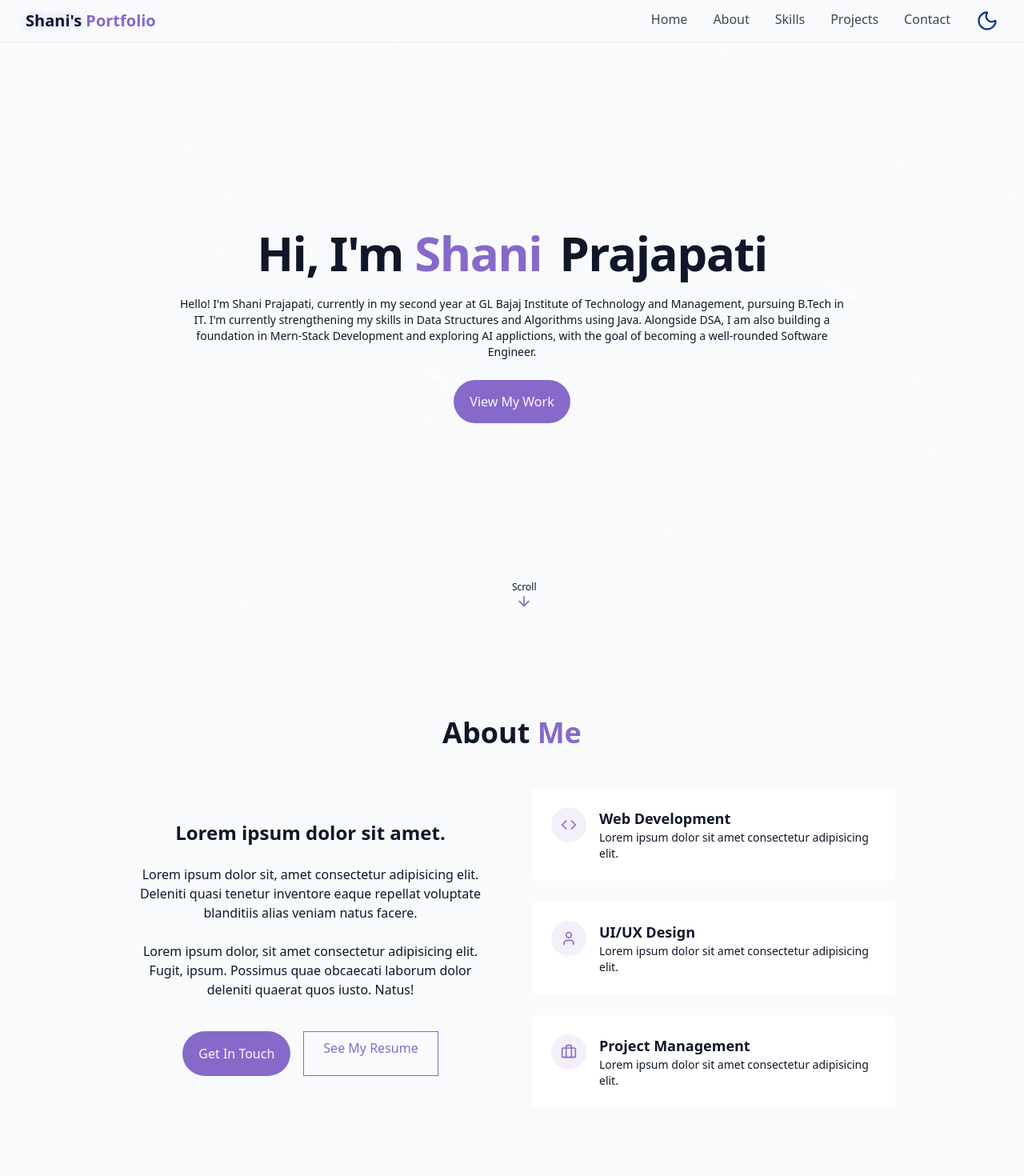
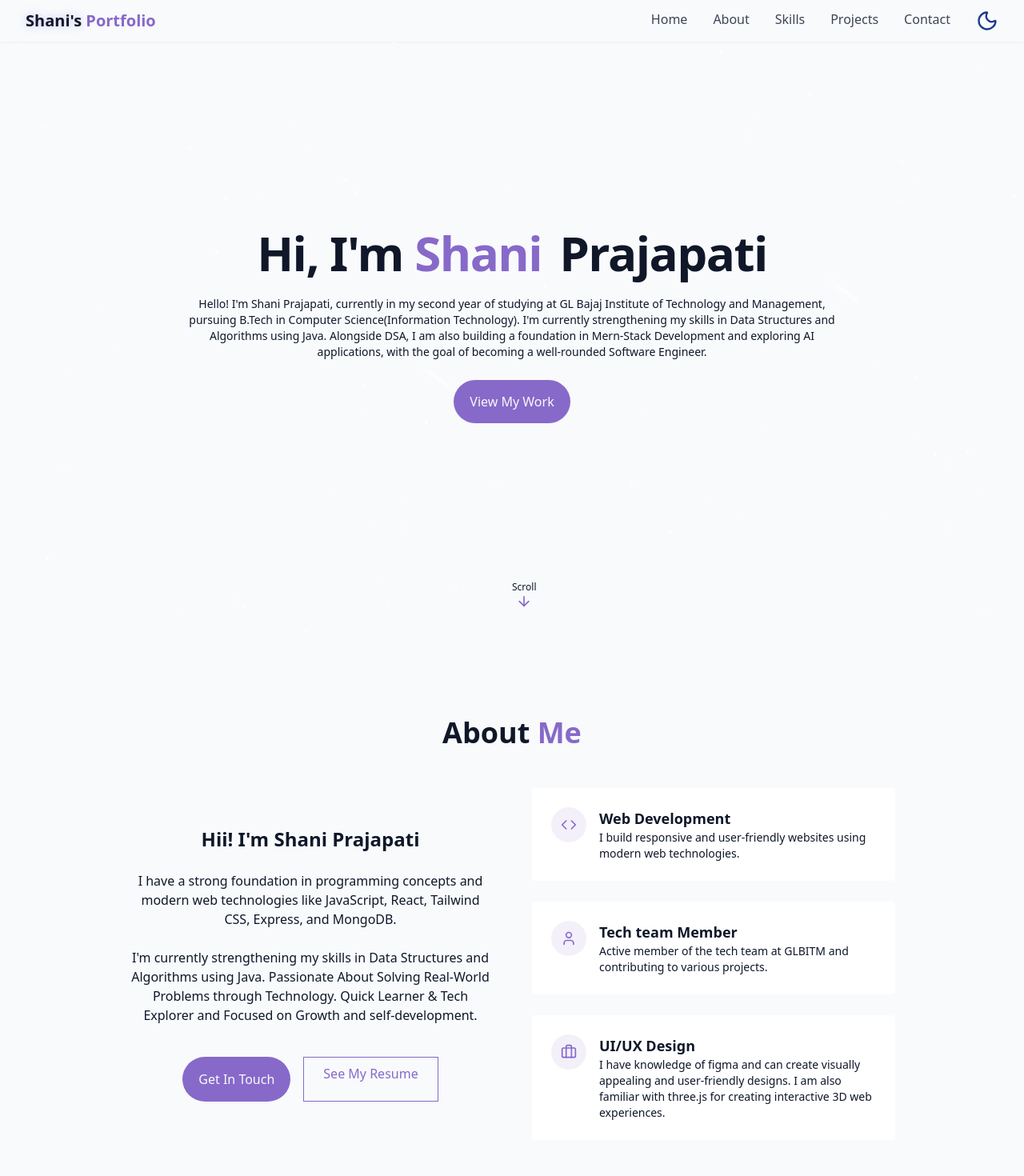
Before and after one commit to shaniprajapatiii/portfolio, a React (Vite) app: page / in a window 1280 px wide. Shown: the top 1470 px of the page at 80% size. Built offline with nearby package versions, Linux system fonts and the light colour scheme.

Commit message:
first commit

```diff
--- a/src/components/AboutSection.jsx
+++ b/src/components/AboutSection.jsx
@@ -16,12 +16,14 @@ export const AboutSection = () => {
                 <div className="grid grid-cols-1 md:grid-cols-2 gap-12 items-center">
                     {/* first grid item */}
                     <div className="space-y-6">
-                        <h3 className="text-2xl font-semibold">Lorem ipsum dolor sit amet.</h3>
+                        <h3 className="text-2xl font-semibold">Hii! I'm Shani Prajapati</h3>
                         <p className="text-muted-foreground">
-                            Lorem ipsum dolor sit, amet consectetur adipisicing elit. Deleniti quasi tenetur inventore eaque repellat voluptate blanditiis alias veniam natus facere.
+                            I have a strong foundation in programming concepts and modern web technologies like JavaScript, React, Tailwind CSS, Express, and MongoDB.
                         </p>
                         <p className="text-muted-foreground">
-                            Lorem ipsum dolor, sit amet consectetur adipisicing elit. Fugit, ipsum. Possimus quae obcaecati laborum dolor deleniti quaerat quos iusto. Natus!
+                            I'm currently strengthening my skills in Data Structures and Algorithms using Java.
+                            Passionate About Solving Real-World Problems through Technology.
+                            Quick Learner & Tech Explorer and Focused on Growth and self-development.
                         </p>
 
                         <div className="flex flex-col sm:flex-row gap-4 pt-4 justify-center">
@@ -45,7 +47,7 @@ export const AboutSection = () => {
                                 <div className="text-left">
                                     <h5 className="text-lg font-semibold">Web Development</h5>
                                     <p className="text-muted-foreground text-sm">
-                                        Lorem ipsum dolor sit amet consectetur adipisicing elit.
+                                        I build responsive and user-friendly websites using modern web technologies.
                                     </p>
                                 </div>
                             </div>
@@ -56,9 +58,9 @@ export const AboutSection = () => {
                                     <User className="text-primary w-5 h-5" />
                                 </div>
                                 <div className="text-left">
-                                    <h5 className="text-lg font-semibold">UI/UX Design</h5>
+                                    <h5 className="text-lg font-semibold">Tech team Member</h5>
                                     <p className="text-muted-foreground text-sm">
-                                        Lorem ipsum dolor sit amet consectetur adipisicing elit.
+                                        Active member of the tech team at GLBITM and contributing to various projects.
                                     </p>
                                 </div>
                             </div>
@@ -69,9 +71,11 @@ export const AboutSection = () => {
                                     <Briefcase className="text-primary w-5 h-5" />
                                 </div>
                                 <div className="text-left">
-                                    <h5 className="text-lg font-semibold">Project Management</h5>
+                                    <h5 className="text-lg font-semibold">UI/UX Design</h5>
+
                                     <p className="text-muted-foreground text-sm">
-                                        Lorem ipsum dolor sit amet consectetur adipisicing elit.
+                                        I have knowledge of figma and can create visually appealing and user-friendly designs.
+                                        I am also familiar with three.js for creating interactive 3D web experiences.
                                     </p>
                                 </div>
                             </div>
--- a/src/components/HeroSection.jsx
+++ b/src/components/HeroSection.jsx
@@ -18,9 +18,9 @@ function HeroSection() {
                         <span className="text-gradient ml-2 opacity-0 animate-fade-in-delayed-2"> Prajapati</span>
                     </h1>
                     <p className="text-xs md:text-sm text-muted-foreground max-2-2xl mx-auto opacity-0 animate-fade-in-delayed-3">
-                        Hello! I'm Shani Prajapati, currently in my second year at GL Bajaj Institute of Technology and Management, pursuing B.Tech in IT.
+                        Hello! I'm Shani Prajapati, currently in my second year of studying at GL Bajaj Institute of Technology and Management, pursuing B.Tech in Computer Science(Information Technology).
                         I'm currently strengthening my skills in Data Structures and Algorithms using Java.
-                        Alongside DSA, I am also building a foundation in Mern-Stack Development and exploring AI applictions, with the goal of becoming a well-rounded Software Engineer.
+                        Alongside DSA, I am also building a foundation in Mern-Stack Development and exploring AI applications, with the goal of becoming a well-rounded Software Engineer.
                     </p>
 
                     <div className="pt-4 opacity-0 animate-fade-in-delayed-4">
--- a/src/components/ProjectSection.jsx
+++ b/src/components/ProjectSection.jsx
@@ -11,15 +11,15 @@ const projects = [
         projectUrl: "#",
         githubUrl: "https://github.com/shaniprajapatiii",
     },
-    {
-        id: 2,
-        title: "Crop Yield Predictor",
-        description: "Predict crop yields based on various factors.",
-        image: "/WeatherMap.png",
-        tags: ["Machine Learning", "Python", "API"],
-        projectUrl: "#",
-        githubUrl: "https://github.com/shaniprajapatiii",
-    },
+    // {
+    //     id: 2,
+    //     title: "Crop Yield Predictor",
+    //     description: "Predict crop yields based on various factors.",
+    //     image: "/WeatherMap.png",
+    //     tags: ["Machine Learning", "Python", "API"],
+    //     projectUrl: "#",
+    //     githubUrl: "https://github.com/shaniprajapatiii",
+    // },
 ]
 
 
--- a/src/components/SkillsSection.jsx
+++ b/src/components/SkillsSection.jsx
@@ -3,21 +3,21 @@ import { cn } from "../lib/Utiis";
 
 const skills = [
     // programming languages
-    {name: "Java", level: "70", category: "Programming"},
-    {name: "Python", level: "40", category: "Programming"},
+    {name: "Java", level: "90", category: "Programming"},
+    {name: "Python", level: "70", category: "Programming"},
     // frontend
     {name: "HTML", level: "90", category: "Frontend"},
     {name: "CSS", level: "90", category: "Frontend"},
-    {name: "JavaScript", level: "75", category: "Frontend"},
+    {name: "JavaScript", level: "80", category: "Frontend"},
     {name: "React", level: "80", category: "Frontend"},
     // backend
-    {name: "Node.js", level: "10", category: "Backend"},
-    {name: "Express", level: "10", category: "Backend"},
-    {name: "MongoDB", level: "10", category: "Database"},
-    {name: "SQL", level: "10", category: "Database"},
+    {name: "Node.js", level: "80", category: "Backend"},
+    {name: "Express", level: "80", category: "Backend"},
+    {name: "MongoDB", level: "80", category: "Database"},
+    // {name: "SQL", level: "10", category: "Database"},
     // tools
-    {name: "Git", level: "50", category: "Tools"},
-    {name: "Docker", level: "10", category: "Tools"},
+    {name: "Git and GitHub", level: "70", category: "Tools"},
+    {name: "Docker", level: "70", category: "Tools"},
 ];
 
 const categories = ["All","Programming", "Frontend", "Backend", "Database", "Tools"];
```
